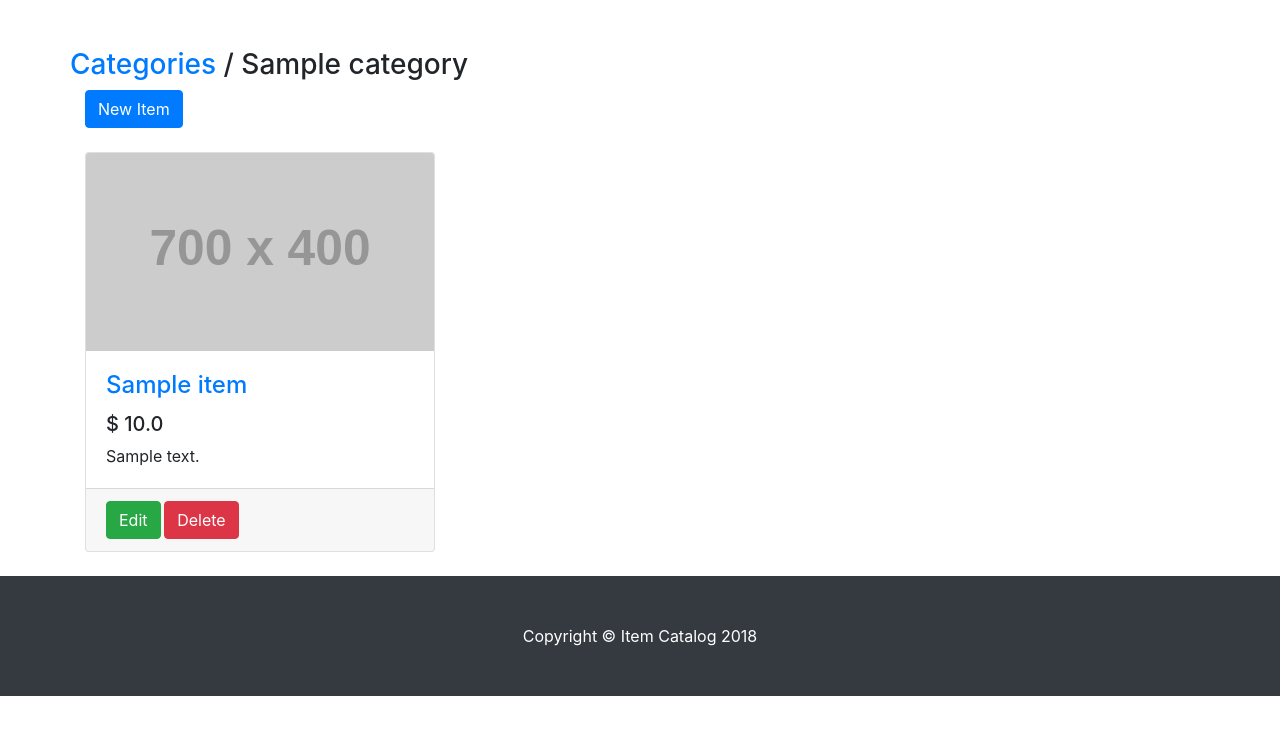
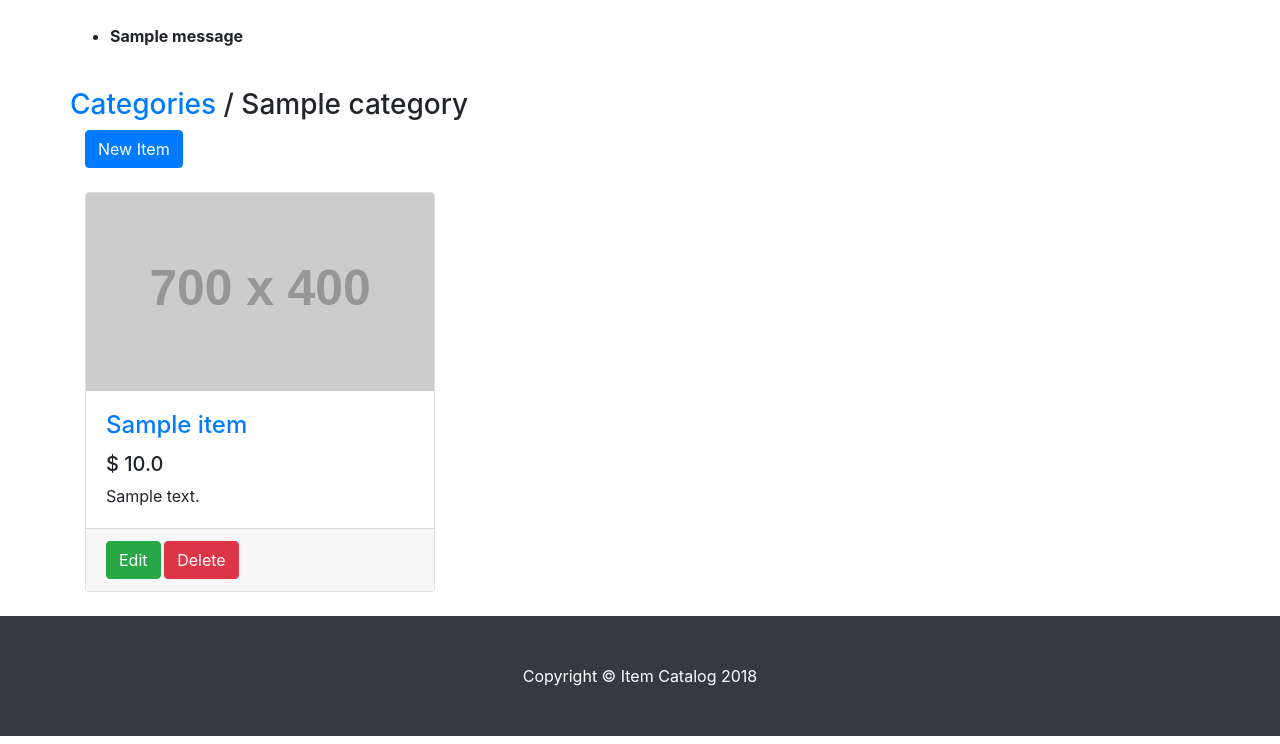
Before and after one commit to dotmido/uda-items-project, a Flask app: page /category/1/items/ in a window 1280 px wide. Shown: the part 56-800 px from the top of the page. Run offline with Flask 2, Linux system fonts and the light colour scheme; the visitor is signed in with stand-in values (Sample User, id 1); tables that the repository leaves empty hold one stand-in row (values such as "Sample post"); grey boxes labelled with a size stand in for pictures from a placeholder-image service; one stand-in notice (Sample message) is shown; some libraries are stand-ins or nearby versions.

Commit message:
flash messages for items list

```diff
--- a/templates/items.html
+++ b/templates/items.html
@@ -25,7 +25,20 @@
 
   <!-- Page Content -->
   <div class="container">
-    <br>
+    <br />
+    <div class="row">
+      <div class='flash'>
+        {% with messages = get_flashed_messages() %}
+        {% if messages %}
+        <ul>
+          {% for message in messages %}
+          <li> <strong> {{ message }} </strong> </li>
+          {% endfor %}
+        </ul>
+        {% endif %}
+        {% endwith %}
+      </div>
+    </div>
     <br>
     <div class="row">
 
```
